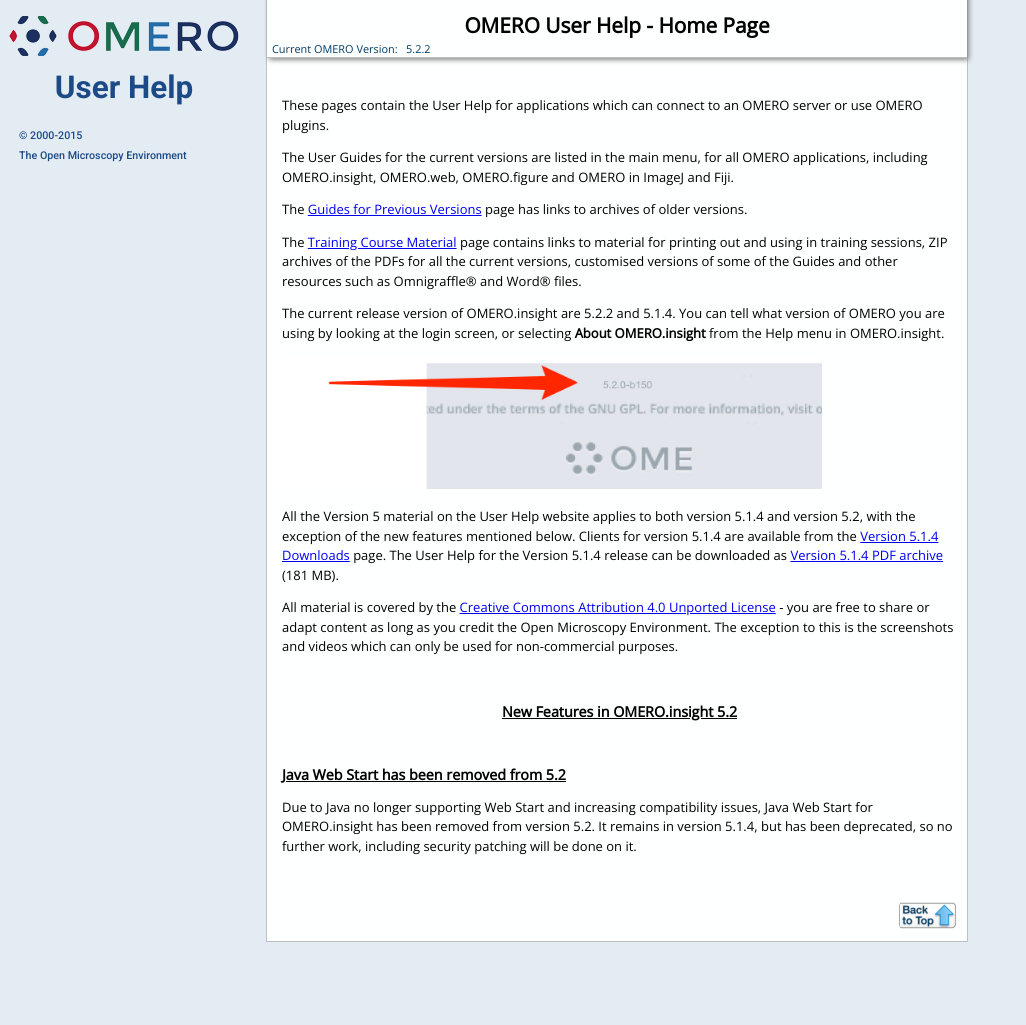
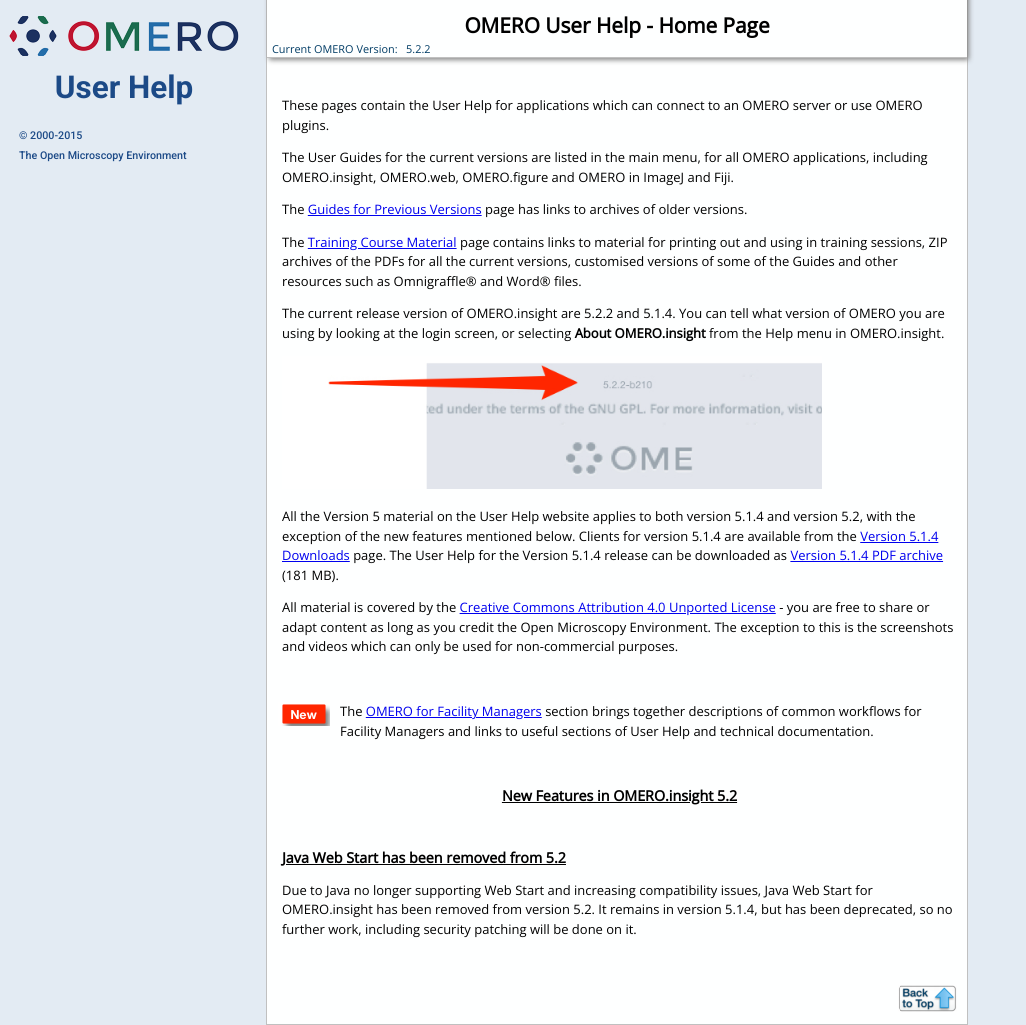
Before and after one commit to snoopycrimecop/ome-help, a Jekyll site: the page built from index.html, in a window 1280 px wide. Shown: the whole page, without its empty margins (0-1026 px from the left). Built offline with Jekyll 4.4.1, drawn with Linux system fonts in a browser that asks for light colours; Markdown is read by kramdown in place of the engine named in the settings; before the commit the page ends 942 px from its top, so only the background shows below that.

Commit message:
Add new section announcement and update version screenshot on hole page

```diff
--- a/css/display.css
+++ b/css/display.css
@@ -227,6 +227,13 @@
 	float: right;
 	margin-top: 5px;
 	margin-right: 3px;
+}
+
+img.flag-left {
+	float: left;
+	margin-left: -4px;
+	padding-right: 10px;
+}
 }
 
 /*Caption*/
--- a/index.html
+++ b/index.html
@@ -9,7 +9,7 @@
 
 <p>The User Guides for the current versions are listed in the main menu, for all OMERO applications, including OMERO.insight, OMERO.web, OMERO.figure and OMERO in ImageJ and Fiji.</p>
 
-<p>The <a href="previous.html"> Guides for Previous Versions</a> page has links to archives of older versions.</p>
+<p>The <a href="previous.html">Guides for Previous Versions</a> page has links to archives of older versions.</p>
 
 <p>The <a href="resources.html">Training Course Material</a> page contains links to material for printing out and using in training sessions, ZIP archives of the PDFs for all the current versions, customised versions of some of the Guides and other resources such as  Omnigraffle&reg; and Word&reg; files.</p>
 
@@ -20,7 +20,16 @@
 <p>All the Version 5 material on the User Help website applies to both version 5.1.4 and version 5.2, with the exception of the new features mentioned below. Clients for version 5.1.4 are available from the <a href="http://downloads.openmicroscopy.org/omero/5.1.4/">Version 5.1.4 Downloads</a> page. The User Help for the Version 5.1.4 release can be downloaded as <a href="http://downloads.openmicroscopy.org/help/archives/OMERO_User_Guides_5_1_4.zip">Version 5.1.4 PDF archive</a> (181 MB).</p>
 
 <p>All material is covered by the <a href="http://creativecommons.org/licenses/by/4.0/">Creative Commons Attribution 4.0 Unported License</a> - you are free to share or adapt content as long as you credit the Open Microscopy Environment. The exception to this is the screenshots and videos which can only be used for non-commercial purposes.</p>
-<p>&nbsp;</p>
+
+<div class="line-block">
+  <div class="line"><br /></div> <!-- end #line -->
+</div><!-- end #line-block -->
+
+<p><img src="images/indexNew.png" alt="New flag image" class="flag-left"/> The <a href="facility-manager.html">OMERO for Facility Managers</a> section brings together descriptions of common workflows for Facility Managers and links to useful sections of User Help and technical documentation.</p>
+
+<div class="line-block">
+  <div class="line"><br /></div> <!-- end #line -->
+</div><!-- end #line-block -->
 
 <h2 style="text-align: center;">New Features in OMERO.insight 5.2</h2>
 
```
Also changed, not shown: images/indexNew.png (added), images/indexVersion.jpg.
